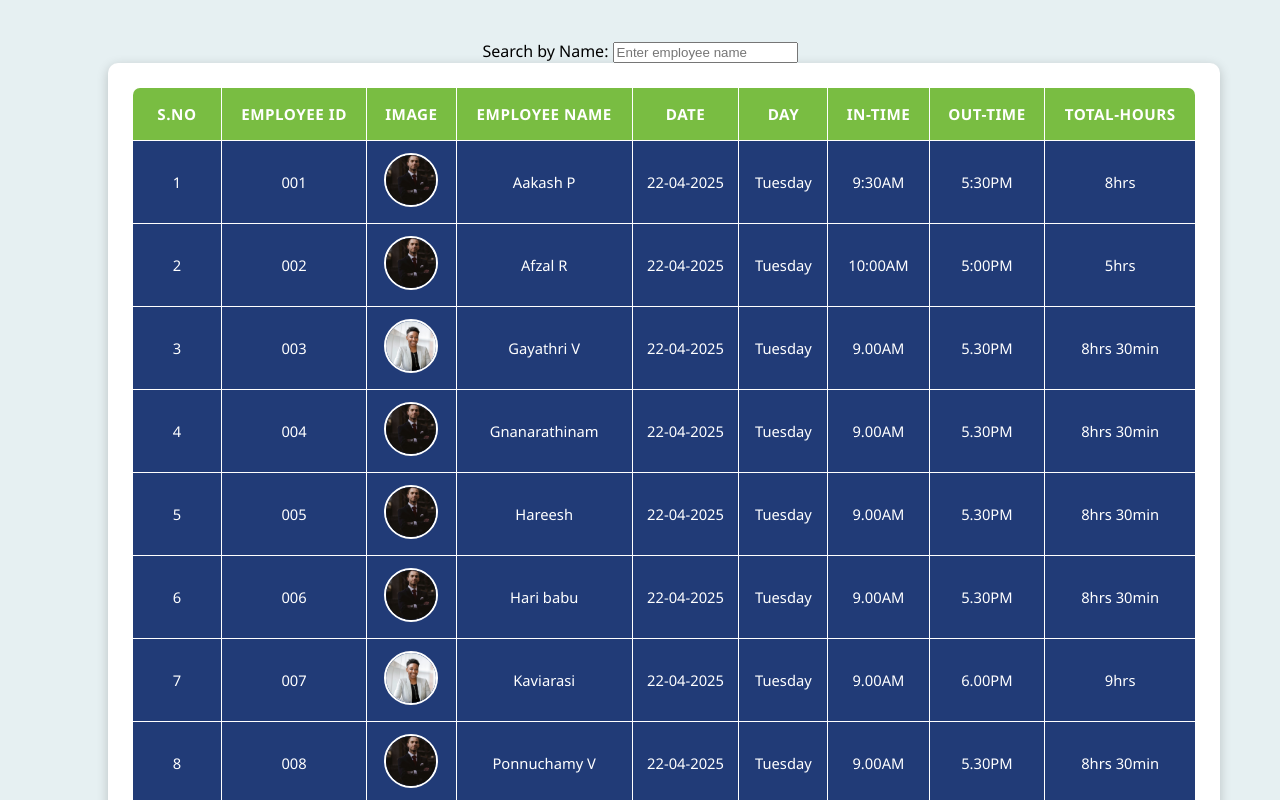
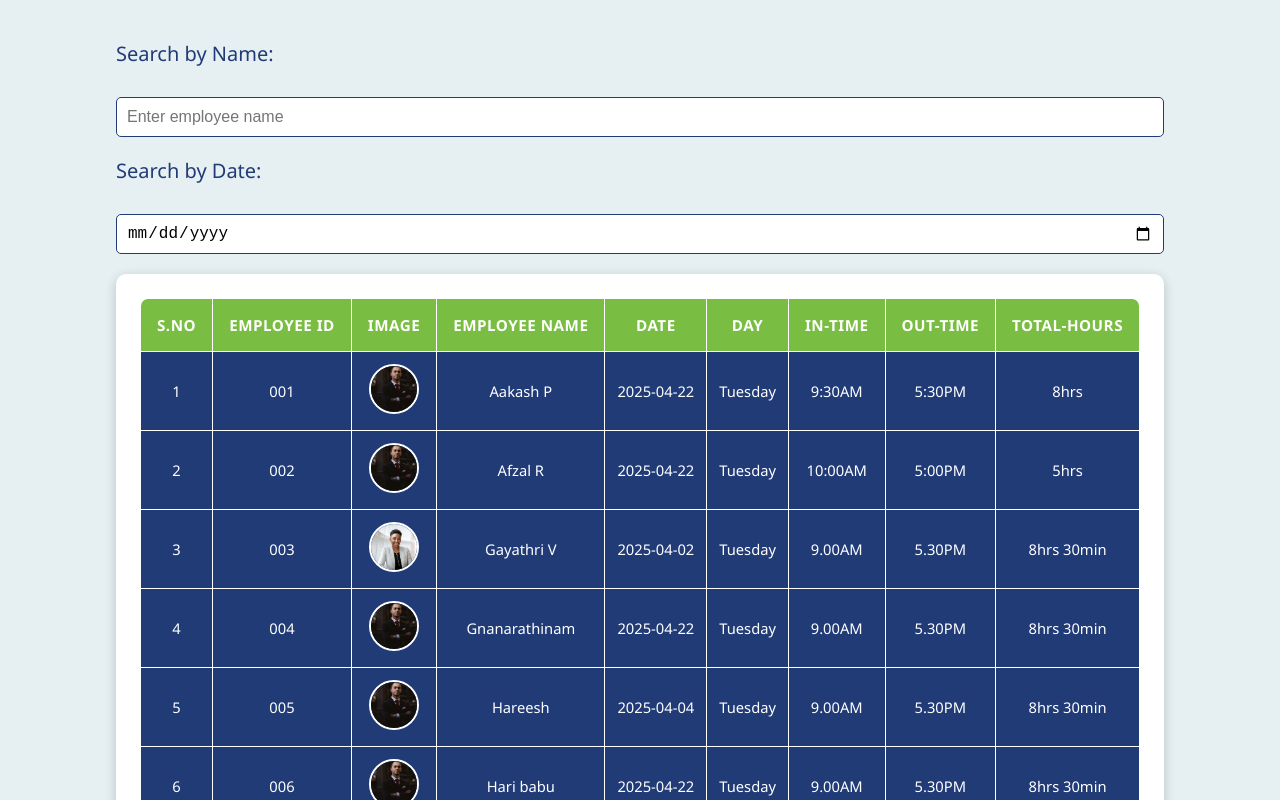
Before and after one commit to aakashp001/Timesheet, a React (Create React App) app: page / in a window 1280 px wide. Shown: the top 800 px of the page. Built offline with nearby package versions, Linux system fonts and the light colour scheme.

Commit message:
date,name filter

```diff
--- a/src/App.js
+++ b/src/App.js
@@ -1,6 +1,6 @@
 import './App.css';
 import React from 'react';
-// import IdPage from './Components/FirstPage/Idpage';
+import IdPage from './Components/FirstPage/Idpage';
 import Admintable from './Components/FirstPage/Admintable/admintable';
 function App() {
   return (
--- a/src/Components/FirstPage/Admintable/admintable.js
+++ b/src/Components/FirstPage/Admintable/admintable.js
@@ -1,40 +1,42 @@
-
 import React, { useState } from 'react';
 import './admintable.css';
 import male from '../../../Assets/Img/Male.jpg';
 import female from '../../../Assets/Img/female.jpg';
+import NameFilter from '../NameFilter/name.js';
+import DateFilter from '../DateFilter/date.js';
 
 const employeeData = [
-  { id: '001', image: male, name: 'Aakash P', date: '22-04-2025', day: 'Tuesday', inTime: '9:30AM', outTime: '5:30PM', total: '8hrs' },
-  { id: '002', image: male, name: 'Afzal R', date: '22-04-2025', day: 'Tuesday', inTime: '10:00AM', outTime: '5:00PM', total: '5hrs' },
-  { id: '003', image: female, name: 'Gayathri V', date: '22-04-2025', day: 'Tuesday', inTime: '9.00AM', outTime: '5.30PM', total: '8hrs 30min' },
-  { id: '004', image: male, name: 'Gnanarathinam', date: '22-04-2025', day: 'Tuesday', inTime: '9.00AM', outTime: '5.30PM', total: '8hrs 30min' },
-  { id: '005', image: male, name: 'Hareesh', date: '22-04-2025', day: 'Tuesday', inTime: '9.00AM', outTime: '5.30PM', total: '8hrs 30min' },
-  { id: '006', image: male, name: 'Hari babu', date: '22-04-2025', day: 'Tuesday', inTime: '9.00AM', outTime: '5.30PM', total: '8hrs 30min' },
-  { id: '007', image: female, name: 'Kaviarasi', date: '22-04-2025', day: 'Tuesday', inTime: '9.00AM', outTime: '6.00PM', total: '9hrs' },
-  { id: '008', image: male, name: 'Ponnuchamy V', date: '22-04-2025', day: 'Tuesday', inTime: '9.00AM', outTime: '5.30PM', total: '8hrs 30min' },
-  { id: '009', image: male, name: 'Tamilselvan', date: '22-04-2025', day: 'Tuesday', inTime: '9.00AM', outTime: '5.30PM', total: '8hrs 30min' },
+  { id: '001', image: male, name: 'Aakash P', date: '2025-04-22', day: 'Tuesday', inTime: '9:30AM', outTime: '5:30PM', total: '8hrs' },
+  { id: '002', image: male, name: 'Afzal R', date: '2025-04-22', day: 'Tuesday', inTime: '10:00AM', outTime: '5:00PM', total: '5hrs' },
+  { id: '003', image: female, name: 'Gayathri V', date: '2025-04-02', day: 'Tuesday', inTime: '9.00AM', outTime: '5.30PM', total: '8hrs 30min' },
+  { id: '004', image: male, name: 'Gnanarathinam', date: '2025-04-22', day: 'Tuesday', inTime: '9.00AM', outTime: '5.30PM', total: '8hrs 30min' },
+  { id: '005', image: male, name: 'Hareesh', date: '2025-04-04', day: 'Tuesday', inTime: '9.00AM', outTime: '5.30PM', total: '8hrs 30min' },
+  { id: '006', image: male, name: 'Hari babu', date: '2025-04-22', day: 'Tuesday', inTime: '9.00AM', outTime: '5.30PM', total: '8hrs 30min' },
+  { id: '007', image: female, name: 'Kaviarasi', date: '2025-04-02', day: 'Tuesday', inTime: '9.00AM', outTime: '6.00PM', total: '9hrs' },
+  { id: '008', image: male, name: 'Ponnuchamy V', date: '2025-04-22', day: 'Tuesday', inTime: '9.00AM', outTime: '5.30PM', total: '8hrs 30min' },
+  { id: '009', image: male, name: 'Tamilselvan', date: '2025-04-22', day: 'Tuesday', inTime: '9.00AM', outTime: '5.30PM', total: '8hrs 30min' },
 ];
 
 function Admintable() {
   const [searchName, setSearchName] = useState('');
+  const [searchDate, setSearchDate] = useState('');
 
-  const filteredEmployees = employeeData.filter(emp =>
-    emp.name.toLowerCase().includes(searchName.toLowerCase())
-  );
+
+  const filteredEmployees = employeeData.filter((emp) => {
+    const matchesName = emp.name.toLowerCase().includes(searchName.toLowerCase());
+    const matchesDate = emp.date === searchDate || searchDate === '';
+    return matchesName && matchesDate;
+  });
 
   return (
-    <div className='bg'>
-      <div>
-        <label>Search by Name: </label>
-        <input
-          placeholder='Enter employee name'
-          value={searchName}
-          onChange={(e) => setSearchName(e.target.value)}
-        />
-      </div>
+    <div className="bg">
 
-      <div className='tab'>
+      <NameFilter searchName={searchName} setSearchName={setSearchName} />
+
+
+      <DateFilter searchDate={searchDate} setSearchDate={setSearchDate} />
+
+      <div className="tab">
         <table>
           <thead>
             <tr>
@@ -50,7 +52,14 @@ function Admintable() {
             </tr>
           </thead>
           <tbody>
-            {filteredEmployees.map((emp, index) => (
+            {filteredEmployees.length === 0 ? (
+              <tr>
+                <td colSpan="9" style={{ textAlign: 'center' }}>
+                  No matching results.
+                </td>
+              </tr>
+            ) : (
+              filteredEmployees.map((emp, index) => (
                 <tr key={emp.id}>
                   <td>{index + 1}</td>
                   <td>{emp.id}</td>
@@ -62,7 +71,8 @@ function Admintable() {
                   <td>{emp.outTime}</td>
                   <td>{emp.total}</td>
                 </tr>
-            ))}
+              ))
+            )}
           </tbody>
         </table>
       </div>
--- /dev/null
+++ b/src/Components/FirstPage/DateFilter/date.js
@@ -0,0 +1,16 @@
+import React from 'react';
+
+function DateFilter({ searchDate, setSearchDate }) {
+  return (
+    <div>
+      <label>Search by Date: </label>
+      <input
+        type="date"
+        value={searchDate}
+        onChange={(e) => setSearchDate(e.target.value)} // Update date on change
+      />
+    </div>
+  );
+}
+
+export default DateFilter;
--- /dev/null
+++ b/src/Components/FirstPage/NameFilter/name.js
@@ -0,0 +1,18 @@
+
+import React from 'react';
+
+function NameFilter({ searchName, setSearchName }) {
+  return (
+    <div>
+      <label>Search by Name: </label>
+      <input
+        type="text"
+        placeholder="Enter employee name"
+        value={searchName}
+        onChange={(e) => setSearchName(e.target.value)}
+      />
+    </div>
+  );
+}
+
+export default NameFilter;
```
Also changed, not shown: src/Components/FirstPage/DateFilter/date.css (added), src/Components/FirstPage/NameFilter/name.css (added). Lines whose indentation alone changed are shown as unchanged.
